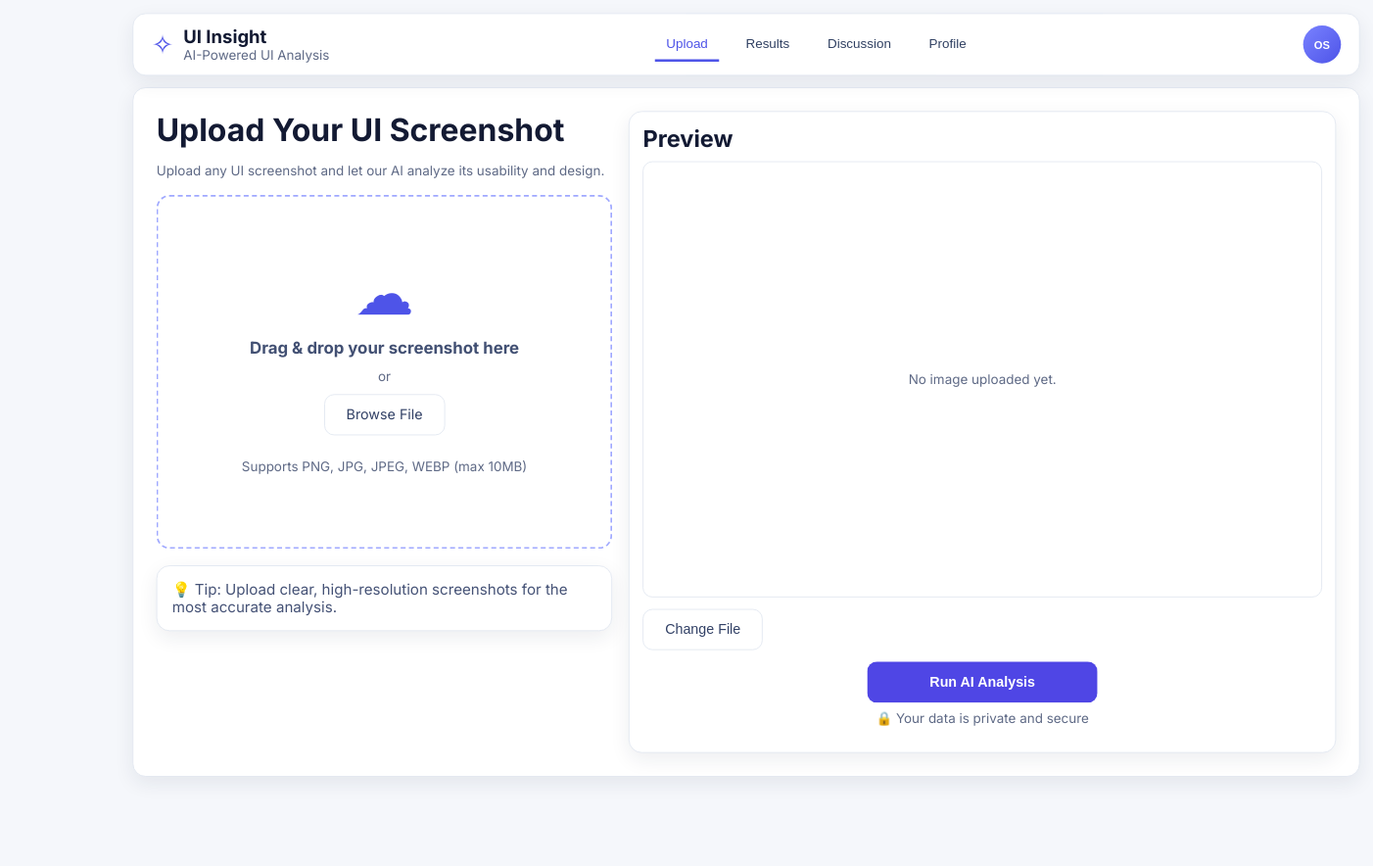
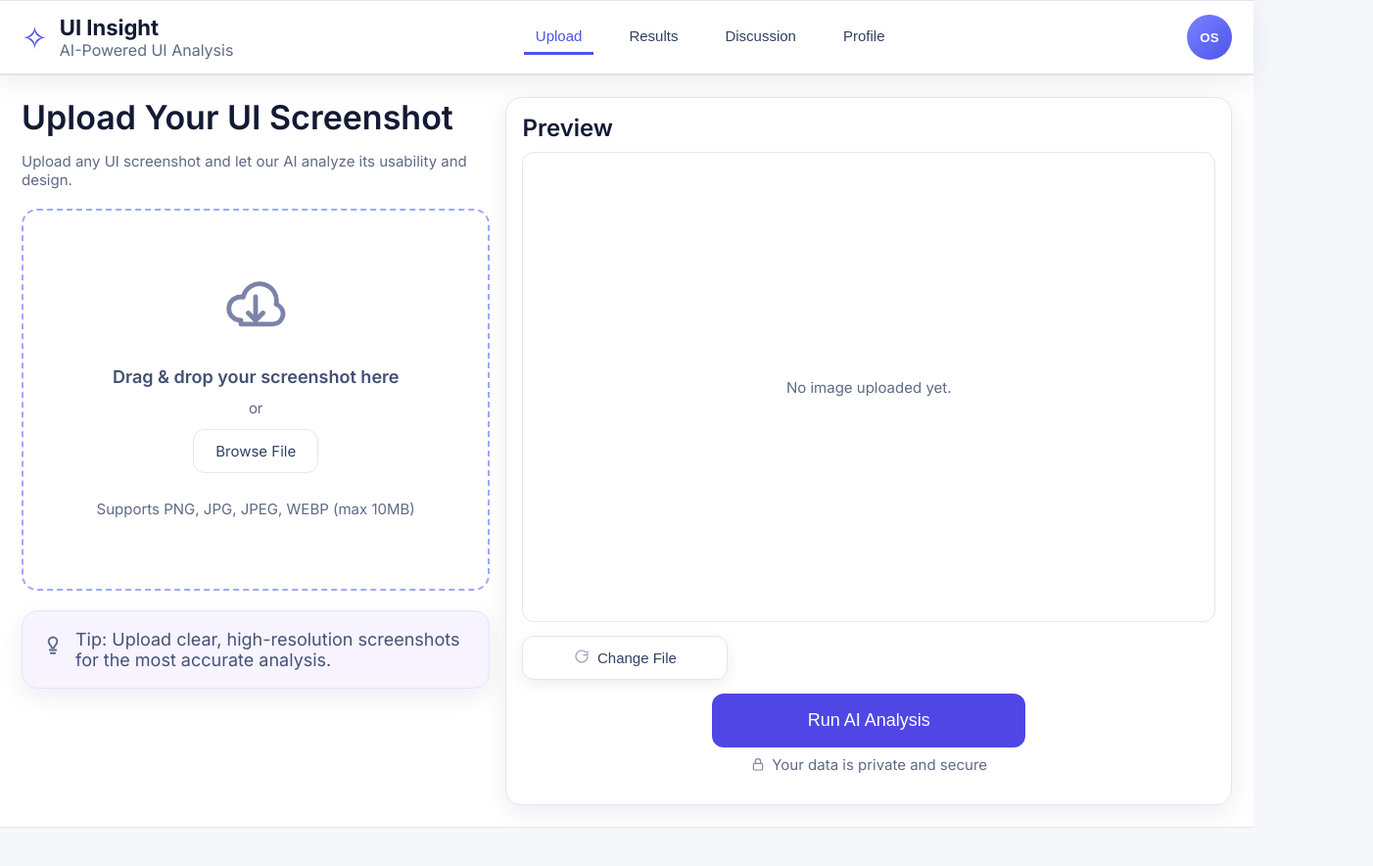
Before and after one commit to Zhaochen922/625_project, a website: page public/index.html in a window 1280 px wide. Shown: the whole page at 98% size, 1402 px wide, since content can reach past the window. After the commit the page ends 845 px from the top, so only its background shows below. Drawn offline with Linux system fonts and the light colour scheme; no server answers.

Commit message:
Reduce inner content sizing while keeping full-width container

```diff
--- a/public/index.html
+++ b/public/index.html
@@ -6,7 +6,7 @@
   <title>UI Insight</title>
   <link rel="preconnect" href="https://fonts.googleapis.com">
   <link rel="preconnect" href="https://fonts.gstatic.com" crossorigin>
-  <link href="https://fonts.googleapis.com/css2?family=Inter:wght@400;500;600;700;800&display=swap" rel="stylesheet">
+  <link href="https://fonts.googleapis.com/css2?family=Inter:wght@400;500;600;700&display=swap" rel="stylesheet">
   <link rel="stylesheet" href="/styles.css" />
 </head>
 <body>
@@ -45,13 +45,13 @@
             <p class="muted">Upload any UI screenshot and let our AI analyze its usability and design.</p>
             <label id="dropZone" class="drop-zone">
               <input id="fileInput" type="file" accept="image/png,image/jpg,image/jpeg,image/webp" hidden>
-              <div class="upload-icon">☁︎</div>
+              <div class="upload-icon" aria-hidden="true"><svg viewBox="0 0 24 24"><path d="M7 18a4 4 0 1 1 .8-7.9A5.5 5.5 0 0 1 19 12.5a3.5 3.5 0 0 1-1 6.8H7z"></path><path d="M12 10v8"></path><path d="M9.5 15.5 12 18l2.5-2.5"></path></svg></div>
               <h3>Drag & drop your screenshot here</h3>
               <div class="muted">or</div>
               <span class="btn secondary">Browse File</span>
               <p class="muted small">Supports PNG, JPG, JPEG, WEBP (max 10MB)</p>
             </label>
-            <div class="tip card">💡 Tip: Upload clear, high-resolution screenshots for the most accurate analysis.</div>
+            <div class="tip card"><span class="tip-icon" aria-hidden="true"><svg viewBox="0 0 24 24"><path d="M9 18h6"></path><path d="M10 21h4"></path><path d="M8 10a4 4 0 1 1 8 0c0 1.7-.8 2.5-1.6 3.4-.6.7-1.2 1.4-1.4 2.6h-2c-.2-1.2-.8-1.9-1.4-2.6C8.8 12.5 8 11.7 8 10z"></path></svg></span><span>Tip: Upload clear, high-resolution screenshots for the most accurate analysis.</span></div>
           </div>
           <div class="upload-right card">
             <h2>Preview</h2>
@@ -59,9 +59,9 @@
               <img id="previewImage" alt="Upload preview" />
               <div id="previewPlaceholder" class="muted">No image uploaded yet.</div>
             </div>
-            <button id="changeFileBtn" class="btn secondary">Change File</button>
+            <button id="changeFileBtn" class="btn secondary icon-btn"><span class="btn-icon" aria-hidden="true"><svg viewBox="0 0 24 24"><path d="M21 12a9 9 0 1 1-2.64-6.36"></path><path d="M21 4v6h-6"></path></svg></span>Change File</button>
             <button id="runAnalysisBtn" class="btn analysis-btn">Run AI Analysis</button>
-            <p class="muted center upload-privacy">🔒 Your data is private and secure</p>
+            <p class="muted center upload-privacy"><span class="inline-icon" aria-hidden="true"><svg viewBox="0 0 24 24"><rect x="5" y="11" width="14" height="10" rx="2"></rect><path d="M8 11V8a4 4 0 0 1 8 0v3"></path></svg></span>Your data is private and secure</p>
           </div>
         </div>
       </section>
@@ -72,7 +72,7 @@
             <h1>Analysis Results</h1>
             <p class="muted">AI identified usability issues and suggested practical improvements.</p>
           </div>
-          <button class="btn secondary">Download Report</button>
+          <button class="btn secondary download-btn"><span class="btn-icon" aria-hidden="true"><svg viewBox="0 0 24 24"><path d="M12 4v11"></path><path d="M8.5 11.5 12 15l3.5-3.5"></path><path d="M5 19h14"></path></svg></span>Download Report</button>
         </div>
         <div class="results-grid">
           <div>
--- a/public/styles.css
+++ b/public/styles.css
@@ -22,13 +22,12 @@
 }
 
 .app-shell {
-  --ui-scale: 0.84;
-  padding: 16px;
-  max-width: 1600px;
-  margin: 0 auto;
-  width: calc(100% / var(--ui-scale));
-  transform: scale(var(--ui-scale));
-  transform-origin: top center;
+  --ui-scale: 1;
+  padding: 0;
+  max-width: none;
+  margin: 0;
+  width: 100%;
+  transform: none;
 }
 .card {
   background: var(--surface);
@@ -39,7 +38,7 @@
 
 .top-nav {
   position: sticky;
-  top: 16px;
+  top: 0px;
   z-index: 3;
   display: flex;
   align-items: center;
@@ -148,7 +147,7 @@
 .preview-frame img { width: 100%; height: 100%; object-fit: contain; display: none; }
 
 .results-grid {
-  margin-top: 16px;
+  margin-top: 0px;
   display: grid;
   grid-template-columns: 1fr 1fr;
   gap: 18px;
@@ -344,3 +343,42 @@
     max-width: 100%;
   }
 }
+
+/* visual refinement */
+body { font-weight: 400; }
+h1 { font-size: 38px; margin: 0 0 8px; font-weight: 600; }
+h2 { font-size: 28px; margin: 0; font-weight: 560; }
+h3 { font-size: 20px; margin: 0; font-weight: 520; }
+.muted, p, label, .btn, .tab, .chip { font-weight: 400; }
+.row-between.section-title h2 { font-weight: 540; }
+#suggestionsList .item-card h3 { font-weight: 400; }
+.main { margin-top: 0; border-top-left-radius: 0; border-top-right-radius: 0; border-top: 1px solid #e8ebf2; }
+.top-nav { border-bottom-left-radius: 0; border-bottom-right-radius: 0; margin-bottom: 0; }
+.tabs { gap: 24px; background: transparent; border-radius: 0; padding: 0; }
+.upload-icon { color: #7b84a8; }
+.upload-icon svg { width: 72px; height: 72px; fill: none; stroke: currentColor; stroke-width: 1.6; stroke-linecap: round; stroke-linejoin: round; }
+.tip { display: flex; align-items: flex-start; gap: 10px; background: #f7f3ff; border-color: #e9e2ff; }
+.tip-icon svg { width: 26px; height: 26px; margin-top: 2px; fill: none; stroke: #5f6a86; stroke-width: 1.7; stroke-linecap: round; stroke-linejoin: round; }
+.icon-btn { display: inline-flex; align-items: center; justify-content: center; gap: 8px; box-shadow: 0 4px 14px rgba(34, 42, 70, 0.08); margin: 0 auto; }
+#changeFileBtn { min-width: 210px; }
+#runAnalysisBtn { width: 320px; padding: 16px 28px; font-size: 18px; }
+.download-btn { box-shadow: 0 4px 14px rgba(54, 62, 88, 0.1); }
+.btn-icon svg { width: 16px; height: 16px; fill: none; stroke: #99a1b5; stroke-width: 1.8; stroke-linecap: round; stroke-linejoin: round; }
+.inline-icon svg { width: 16px; height: 16px; vertical-align: -2px; margin-right: 6px; fill: none; stroke: #7f8799; stroke-width: 1.8; stroke-linecap: round; stroke-linejoin: round; }
+
+.top-nav, .main { border-left: none; border-right: none; border-radius: 0; }
+.main { min-height: calc(100vh - 86px); }
+
+
+/* content downsizing without scaling page container */
+.main { padding: 22px; }
+.upload-grid, .results-grid, .discussion-grid, .profile-grid { gap: 16px; }
+h1 { font-size: 34px; }
+h2 { font-size: 24px; }
+h3 { font-size: 18px; }
+.muted, p, label { font-size: 15px; }
+.btn { padding: 12px 22px; font-size: 15px; }
+.tab { font-size: 15px; padding: 8px 12px; }
+.drop-zone { min-height: 390px; }
+.preview-frame { min-height: 480px; }
+.icon-box { width: 68px; height: 68px; }
```
